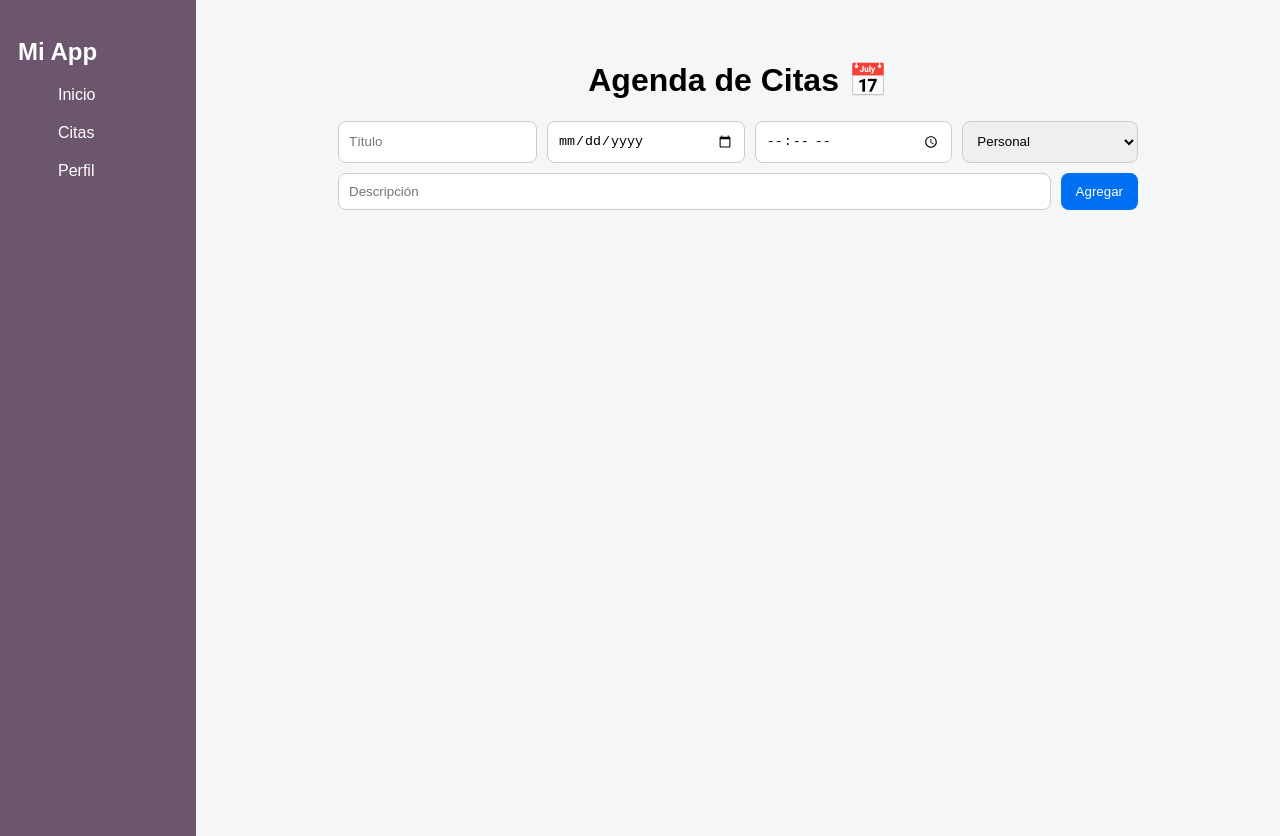
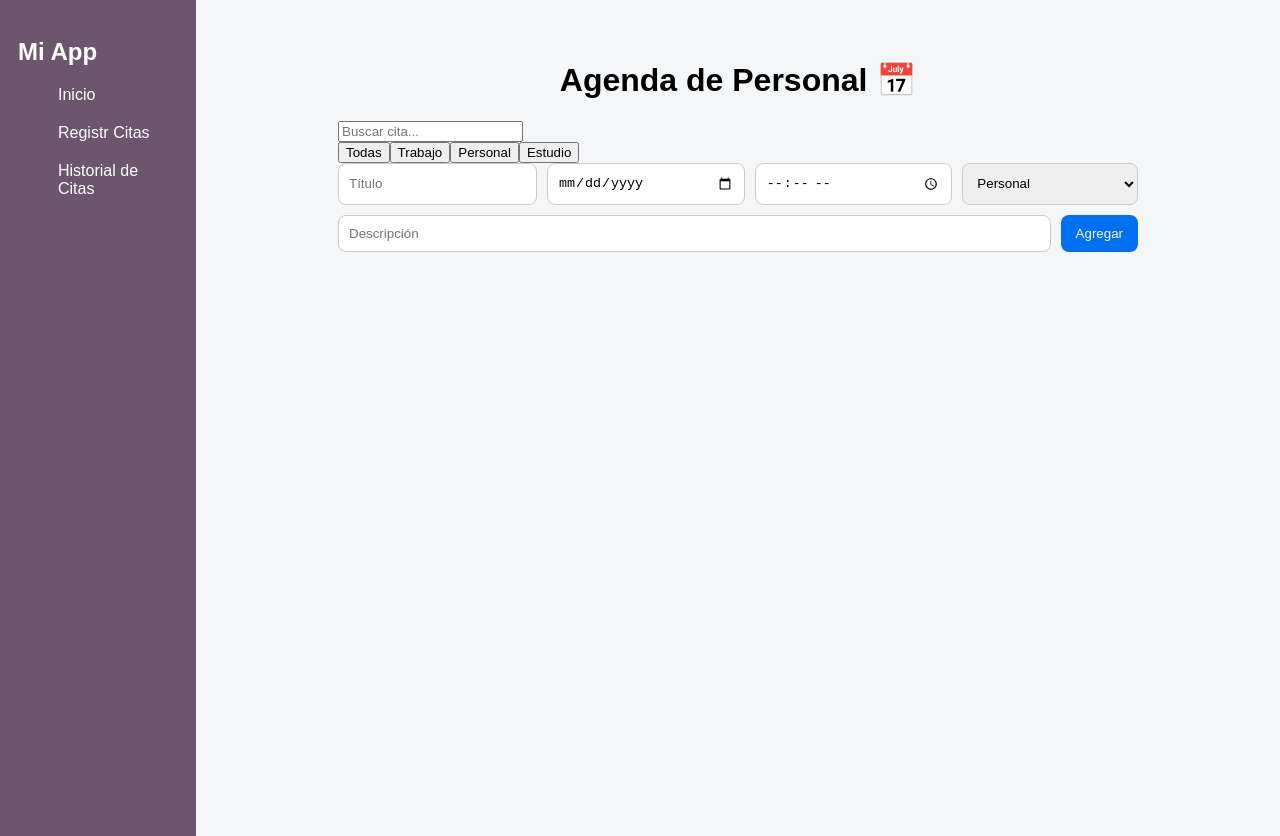
Before and after one commit to angiecv23/agenda-citas, a Next.js app: page /citas in a window 1280 px wide. Built offline with nearby package versions, Linux system fonts and the light colour scheme.

Commit message:
fix el contenido

```diff
--- a/src/app/citas/page.jsx
+++ b/src/app/citas/page.jsx
@@ -5,6 +5,7 @@ import AppointmentForm from "../../components/AppointmentForm";
 
 export default function Citas() {
   const [citas, setCitas] = useState([]);
+  const [busqueda, setBusqueda] = useState("");
 
   useEffect(() => {
     const data = localStorage.getItem("citas");
@@ -46,11 +47,28 @@ export default function Citas() {
 
   return (
     <div className="container">
-      <h1>Agenda de Citas 📅</h1>
+      <h1>Agenda de Personal 📅</h1>
+
+      <input
+        type="text"
+        placeholder="Buscar cita..."
+        value={busqueda}
+        onChange={(e) => setBusqueda(e.target.value)}
+      />
+
+      <div className="filtros">
+        <button onClick={() => setFiltro("todas")}>Todas</button>
+        <button onClick={() => setFiltro("trabajo")}>Trabajo</button>
+        <button onClick={() => setFiltro("personal")}>Personal</button>
+        <button onClick={() => setFiltro("estudio")}>Estudio</button>
+      </div>
 
       <AppointmentForm agregarCita={agregarCita} />
 
-      {citas.map((cita, index) => (
+      {citas.filter((cita) =>
+          cita.titulo.toLowerCase().includes(busqueda.toLowerCase())
+        )
+        .map((cita, index) => (
         <div key={index} className="card">
           <div>
             <strong>{cita.titulo}</strong>
--- a/src/components/Button.jsx
+++ b/src/components/Button.jsx
@@ -3,5 +3,6 @@ export default function Button({ children, onClick }) {
     <button onClick={onClick} className="btn">
       {children}
     </button>
+
   );
 }
--- a/src/components/Sidebar.jsx
+++ b/src/components/Sidebar.jsx
@@ -10,10 +10,10 @@ export default function Sidebar() {
             <Link href="/">Inicio</Link>
           </li>
           <li>
-            <Link href="/citas">Citas</Link>
+            <Link href="/citas">Registr Citas</Link>
           </li>
           <li>
-            <Link href="/perfil">Perfil</Link>
+            <Link href="/perfil">Historial de Citas</Link>
           </li>
         </ul>
       </nav>
```
Also changed, not shown: src/app/nueva-cita/page.jsx (added).
